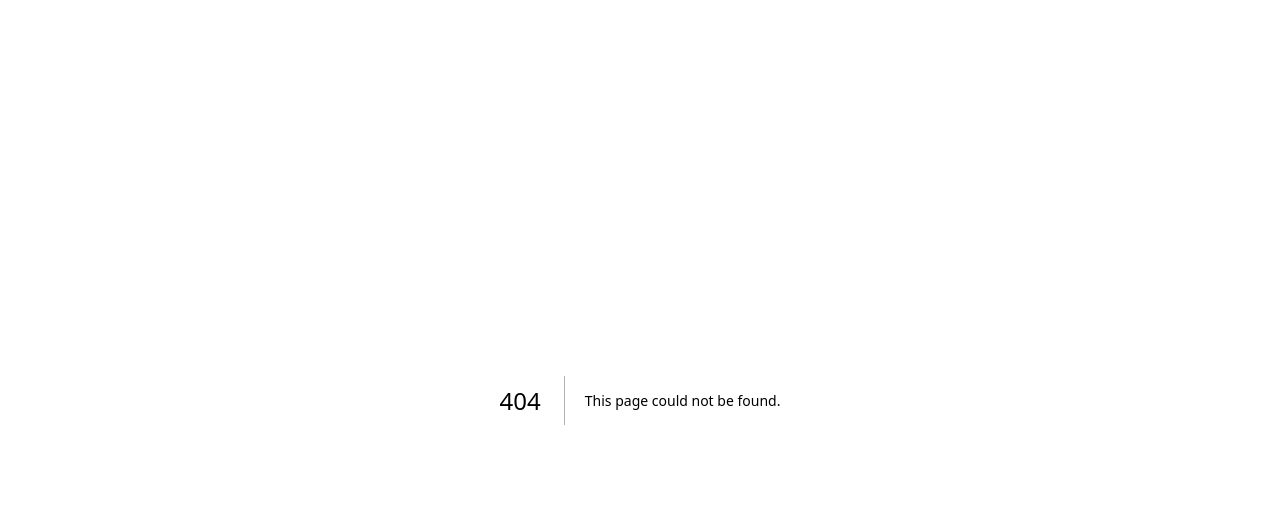
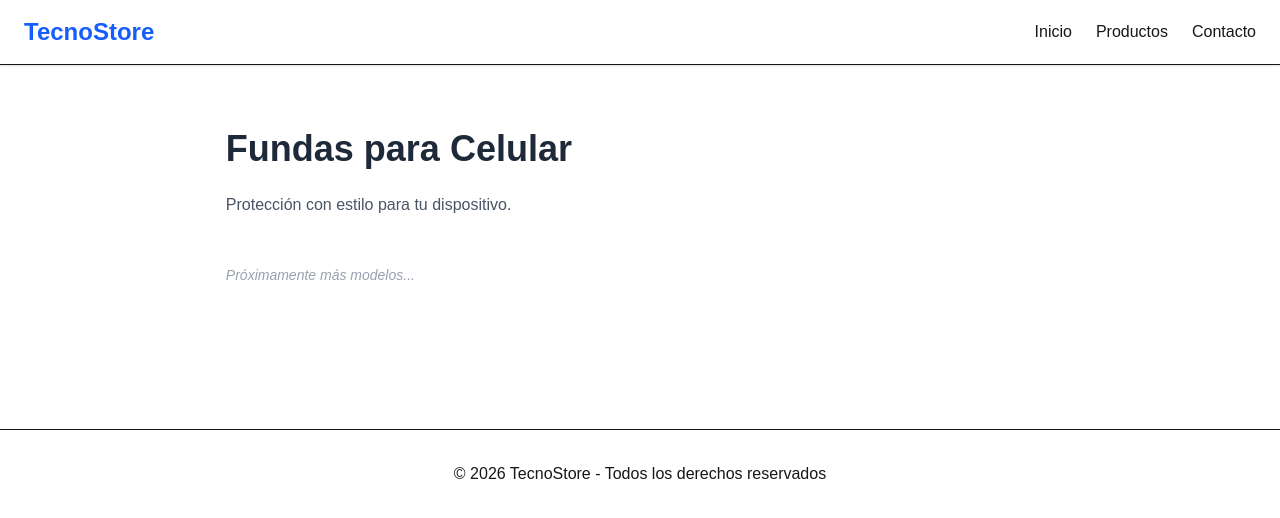
Before and after one commit to andressuarez102001/Tienda-de-tecnolog-a-Andres, a Next.js app: page /fundas in a window 1280 px wide. Before the commit this address had no page. Shown: the top 518 px of the page. Built offline with nearby package versions, Linux system fonts and the light colour scheme.

Commit message:
Estructura base, cargador destacado y ruta de fundas lista

```diff
--- /dev/null
+++ b/app/fundas/page.tsx
@@ -0,0 +1,26 @@
+// src/app/fundas/page.tsx
+import Image from "next/image";
+import Navbar from "@/components/layout/Navbar";
+import Footer from "@/components/layout/Footer";
+
+export default function FundasPage() {
+  return (
+    <>
+      <Navbar />
+      <main className="max-w-7xl mx-auto px-6 py-16">
+        <h1 className="text-4xl font-bold mb-6 text-gray-800">
+          Fundas para Celular
+        </h1>
+        <p className="text-gray-600 mb-12">
+          Protección con estilo para tu dispositivo.
+        </p>
+
+        {/* Aquí puedes armar otra rejilla para tus fundas cuando quieras */}
+        <div className="grid grid-cols-1 sm:grid-cols-2 md:grid-cols-4 gap-6">
+          <p className="text-sm text-gray-400 italic">Próximamente más modelos...</p>
+        </div>
+      </main>
+      <Footer />
+    </>
+  );
+}
--- a/app/page.tsx
+++ b/app/page.tsx
@@ -1,65 +1,79 @@
 import Image from "next/image";
+import Navbar from "@/components/layout/Navbar";
+import Footer from "@/components/layout/Footer";
+import Link from "next/link";
 
 export default function Home() {
   return (
-    <div className="flex flex-col flex-1 items-center justify-center bg-zinc-50 font-sans dark:bg-black">
-      <main className="flex flex-1 w-full max-w-3xl flex-col items-center justify-between py-32 px-16 bg-white dark:bg-black sm:items-start">
-        <Image
-          className="dark:invert"
-          src="/next.svg"
-          alt="Next.js logo"
-          width={100}
-          height={20}
-          priority
-        />
-        <div className="flex flex-col items-center gap-6 text-center sm:items-start sm:text-left">
-          <h1 className="max-w-xs text-3xl font-semibold leading-10 tracking-tight text-black dark:text-zinc-50">
-            To get started, edit the page.tsx file.
-          </h1>
-          <p className="max-w-md text-lg leading-8 text-zinc-600 dark:text-zinc-400">
-            Looking for a starting point or more instructions? Head over to{" "}
-            <a
-              href="https://vercel.com/templates?framework=next.js&utm_source=create-next-app&utm_medium=appdir-template-tw&utm_campaign=create-next-app"
-              className="font-medium text-zinc-950 dark:text-zinc-50"
-            >
-              Templates
-            </a>{" "}
-            or the{" "}
-            <a
-              href="https://nextjs.org/learn?utm_source=create-next-app&utm_medium=appdir-template-tw&utm_campaign=create-next-app"
-              className="font-medium text-zinc-950 dark:text-zinc-50"
-            >
-              Learning
-            </a>{" "}
-            center.
-          </p>
+    <>
+      <Navbar />
+
+      <main className="max-w-7xl mx-auto px-6 py-16">
+
+        <h2 className="text-5xl font-bold mb-6">
+          Bienvenido a TecnoStore
+        </h2>
+
+        <p className="text-xl text-gray-600 mb-10">
+          Encuentra cargadores, cables, fundas, audífonos y accesorios tecnológicos al mejor precio.
+        </p>
+
+
+
+        <Link href="/fundas">
+  <button className="bg-blue-600 text-white px-6 py-3 rounded-lg hover:bg-blue-700">
+    Ver Productos
+  </button>
+</Link>
+
+
+
+        {/* Banner de Portada */}
+        <div className="w-full overflow-hidden rounded-2xl shadow-lg mt-6 mb-12">
+          <Image
+            src="/IMAGEN-IPHONE-PORTADA.jpg"
+            alt="Accesorios tecnológicos TecnoStore"
+            width={1200}
+            height={500}
+            className="w-full h-auto object-cover"
+          />
         </div>
-        <div className="flex flex-col gap-4 text-base font-medium sm:flex-row">
-          <a
-            className="flex h-12 w-full items-center justify-center gap-2 rounded-full bg-foreground px-5 text-background transition-colors hover:bg-[#383838] dark:hover:bg-[#ccc] md:w-[158px]"
-            href="https://vercel.com/new?utm_source=create-next-app&utm_medium=appdir-template-tw&utm_campaign=create-next-app"
-            target="_blank"
-            rel="noopener noreferrer"
-          >
-            <Image
-              className="dark:invert"
-              src="/vercel.svg"
-              alt="Vercel logomark"
-              width={16}
-              height={16}
-            />
-            Deploy Now
-          </a>
-          <a
-            className="flex h-12 w-full items-center justify-center rounded-full border border-solid border-black/[.08] px-5 transition-colors hover:border-transparent hover:bg-black/[.04] dark:border-white/[.145] dark:hover:bg-[#1a1a1a] md:w-[158px]"
-            href="https://nextjs.org/docs?utm_source=create-next-app&utm_medium=appdir-template-tw&utm_campaign=create-next-app"
-            target="_blank"
-            rel="noopener noreferrer"
-          >
-            Documentation
-          </a>
-        </div>
+
+        <h3 className="text-3xl font-bold mb-8 text-gray-800">
+          Productos Destacados
+        </h3>
+
+        {/* LA REJILLA (GRID) SE ABRE AQUÍ */}
+        <div className="grid grid-cols-1 sm:grid-cols-2 md:grid-cols-4 gap-6">
+
+          {/* PRODUCTO 1: Ahora está ADENTRO de la rejilla */}
+          <div className="bg-white border border-gray-200 rounded-xl p-4 shadow-sm hover:shadow-md transition">
+
+            {/* Contenedor de la foto */}
+            <div className="w-full h-48 relative overflow-hidden rounded-lg mb-4 bg-gray-100 flex justify-center items-center">
+              <Image
+                src="/CARGADOR-20W.jpg"
+                alt="Cargador Tipo C 20W"
+                width={300}
+                height={300}
+                className="w-full h-full object-contain p-2"
+              />
+            </div>
+
+            {/* Información del producto debajo de la foto */}
+            <h4 className="font-semibold text-lg text-gray-800">Cargador Tipo C 20W</h4>
+            <p className="text-sm text-gray-500 mb-2">Carga rápida para iPhone y Android</p>
+            <span className="text-xl font-bold text-blue-600">$45.000</span>
+
+          </div>
+
+          {/* Si quieres poner más productos en el futuro, los pegas justo AQUÍ abajo, antes de cerrar el div de la rejilla */}
+
+        </div> {/* LA REJILLA SE CIERRA AQUÍ */}
+
       </main>
-    </div>
+
+      <Footer />
+    </>
   );
 }
--- /dev/null
+++ b/components/layout/Footer.tsx
@@ -0,0 +1,13 @@
+export default function Footer() {
+  return (
+    <footer className="border-t mt-20">
+      <div className="max-w-7xl mx-auto px-6 py-8 text-center">
+
+        <p>
+          © 2026 TecnoStore - Todos los derechos reservados
+        </p>
+
+      </div>
+    </footer>
+  );
+}
--- /dev/null
+++ b/components/layout/Navbar.tsx
@@ -0,0 +1,27 @@
+export default function Navbar() {
+  return (
+    <nav className="border-b bg-white shadow-sm">
+      <div className="max-w-7xl mx-auto px-6 py-4 flex justify-between items-center">
+
+        <h1 className="text-2xl font-bold text-blue-600">
+          TecnoStore
+        </h1>
+
+        <div className="flex gap-6">
+          <a href="/" className="hover:text-blue-600">
+            Inicio
+          </a>
+
+          <a href="/productos" className="hover:text-blue-600">
+            Productos
+          </a>
+
+          <a href="/contacto" className="hover:text-blue-600">
+            Contacto
+          </a>
+        </div>
+
+      </div>
+    </nav>
+  );
+}
```
Also changed, not shown: public/CARGADOR-20W.jpg (added), public/IMAGEN-IPHONE-PORTADA.jpg (added).
